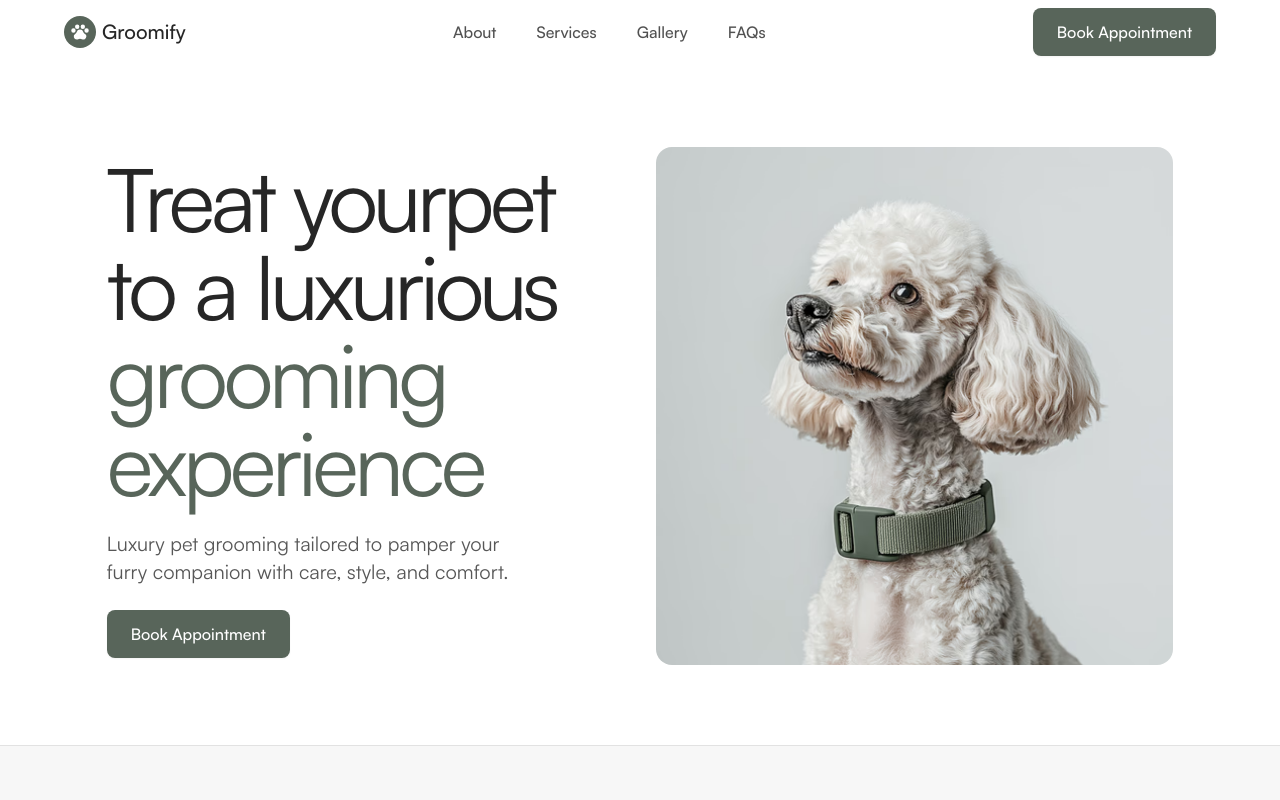
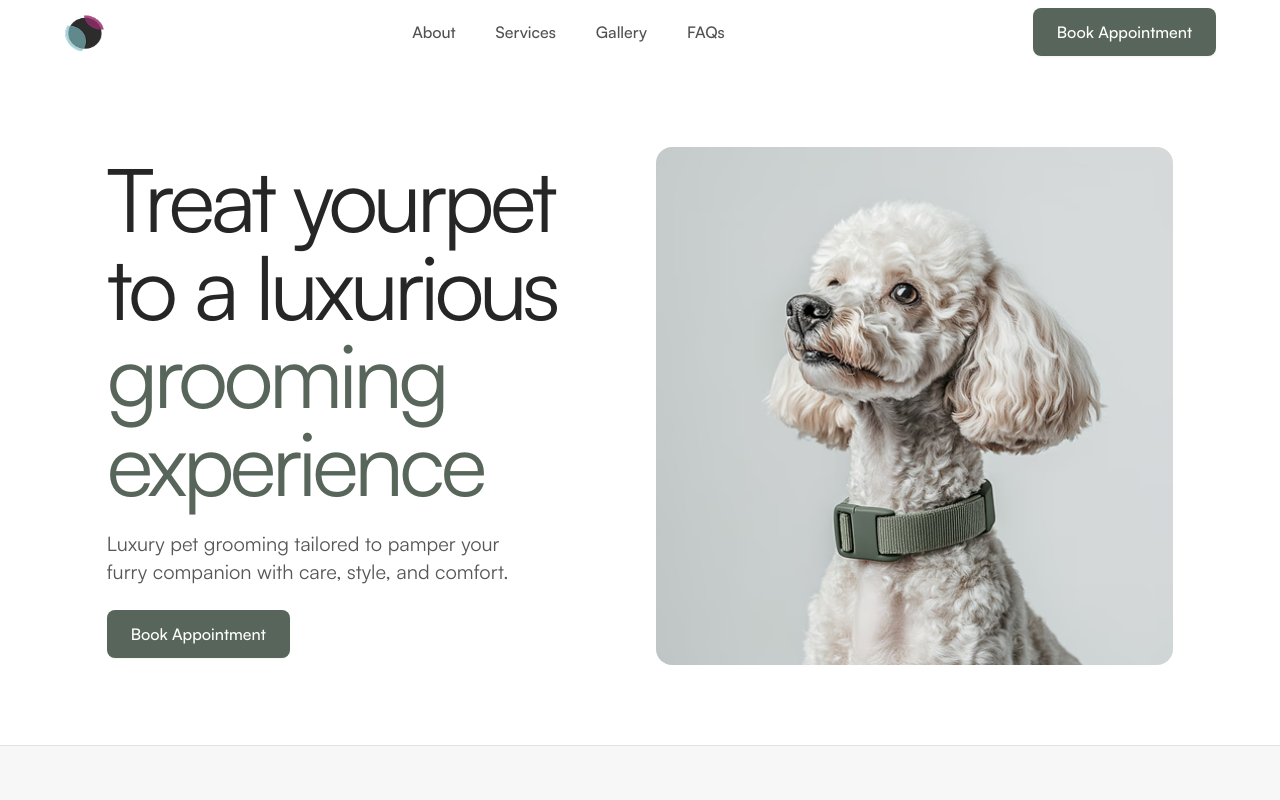
Before and after one commit to sebasw3b/mh-grafica, a React (Vite) app: page / in a window 1280 px wide. Shown: the top 800 px of the page. Built offline with nearby package versions, Linux system fonts and the light colour scheme.

Commit message:
mh grafica logo implemented

```diff
--- a/src/components/header.tsx
+++ b/src/components/header.tsx
@@ -20,7 +20,7 @@ const Header = () => {
 
   return (
     <motion.div
-      className="fixed xl:sticky inset-0 z-50 bg-white/70 backdrop-blur-xl backdrop-brightness-100 overflow-hidden"
+      className="fixed xl:sticky inset-0 z-50 bg-white"
       animate={{
         height: isMenuOpen ? "100vh" : "4.2rem"
       }}
@@ -90,12 +90,12 @@ const ResponsiveNavigation = ({
           <motion.span
             animate={{ rotate: isOpen ? 45 : 0, y: isOpen ? 0 : -4 }}
             transition={{ duration: 0.3 }}
-            className="absolute left-0 w-8 h-0.5 rounded-[10px] bg-foreground top-1/2 -translate-y-1/2 origin-center"
+            className="absolute left-0 w-6 h-0.5 rounded-[10px] bg-foreground top-1/2 -translate-y-1/2 origin-center"
           />
           <motion.span
             animate={{ rotate: isOpen ? -45 : 0, y: isOpen ? 0 : 4 }}
             transition={{ duration: 0.3 }}
-            className="absolute left-0 w-8 h-0.5 rounded-[10px] bg-foreground top-1/2 -translate-y-1/2 origin-center"
+            className="absolute left-0 w-6 h-0.5 rounded-[10px] bg-foreground top-1/2 -translate-y-1/2 origin-center"
           />
         </div>
       </button>
--- a/src/components/logo.tsx
+++ b/src/components/logo.tsx
@@ -1,7 +1,13 @@
+import logo from '../../public/logo.png'
 
 export const Logo = () => {
   return <div className="flex items-center gap-1.5">
-    <div className="rounded-full w-8 p-1.5 bg-accent fill-white" data-framer-name="Icon Wrapper" ><div className="framer-i97scy-container" ><div ><svg xmlns="http://www.w3.org/2000/svg" viewBox="0 0 256 256" focusable="false" color="var(--token-dc176b44-76f2-4d82-b520-17c069e6ae09, rgb(217, 46, 46))"><g color="var(--token-dc176b44-76f2-4d82-b520-17c069e6ae09, rgb(217, 46, 46))" ><path d="M240,108a28,28,0,1,1-28-28A28,28,0,0,1,240,108ZM72,108a28,28,0,1,0-28,28A28,28,0,0,0,72,108ZM92,88A28,28,0,1,0,64,60,28,28,0,0,0,92,88Zm72,0a28,28,0,1,0-28-28A28,28,0,0,0,164,88Zm23.12,60.86a35.3,35.3,0,0,1-16.87-21.14,44,44,0,0,0-84.5,0A35.25,35.25,0,0,1,69,148.82,40,40,0,0,0,88,224a39.48,39.48,0,0,0,15.52-3.13,64.09,64.09,0,0,1,48.87,0,40,40,0,0,0,34.73-72Z"></path></g></svg></div></div></div>
-    <span className="xl:text-xl font-medium">Groomify</span>
+    <img
+      src={logo}
+      alt="Descripción principal del producto"
+      width="1200"
+      height="600"
+      className="object-cover rounded-3xl w-10 h-10"
+    />
   </div>
 }
```
Also changed, not shown: public/logo.png (added).
